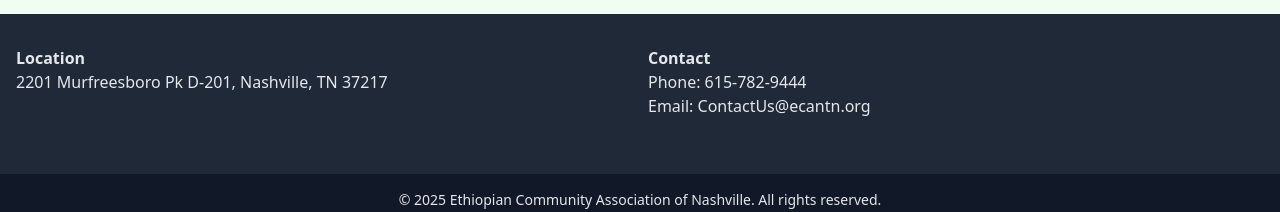
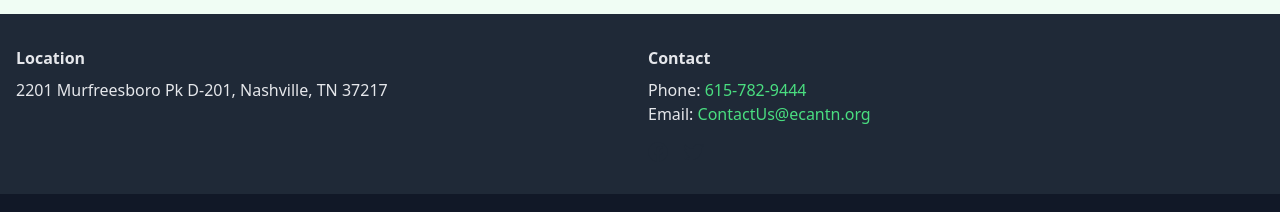
Before and after one commit to dagmawinegesse12/ecan, a Next.js app: page / in a window 1280 px wide. Shown: the part 1064-1276 px from the top of the page. Built offline with nearby package versions, Linux system fonts and the light colour scheme.

Commit message:
final demo changes

```diff
--- a/src/components/Footer.tsx
+++ b/src/components/Footer.tsx
@@ -1,4 +1,3 @@
-
 // components/Footer.tsx
 import React from "react";
 import Link from "next/link";
@@ -8,19 +7,35 @@
   <footer className="bg-gray-800 text-gray-200 mt-16">
     <div className="max-w-7xl mx-auto px-4 py-8 grid grid-cols-1 md:grid-cols-2 gap-4">
       <div>
-        <h4 className="font-semibold">Location</h4>
+        <h4 className="font-semibold mb-2">Location</h4>
         <p>2201 Murfreesboro Pk D-201, Nashville, TN 37217</p>
       </div>
       <div>
-        <h4 className="font-semibold">Contact</h4>
-        <p>Phone: 615-782-9444</p>
-        <p>Email: ContactUs@ecantn.org</p>
-        <div className="flex space-x-4 mt-2">
+        <h4 className="font-semibold mb-2">Contact</h4>
+        <p>
+          Phone:{" "}
+          <a
+            href="tel:+16157829444"
+            className="text-green-400 hover:text-green-200"
+          >
+            615-782-9444
+          </a>
+        </p>
+        <p>
+          Email:{" "}
+          <a
+            href="mailto:ContactUs@ecantn.org"
+            className="text-green-400 hover:text-green-200"
+          >
+            ContactUs@ecantn.org
+          </a>
+        </p>
+        <div className="flex space-x-4 mt-4">
           <Link href="https://facebook.com" aria-label="Facebook">
-            <FaFacebook className="hover:text-white" />
+            <FaFacebook className="text-xl hover:text-white transition" />
           </Link>
           <Link href="https://twitter.com" aria-label="Twitter">
-            <FaTwitter className="hover:text-white" />
+            <FaTwitter className="text-xl hover:text-white transition" />
           </Link>
         </div>
       </div>
--- a/src/pages/about.tsx
+++ b/src/pages/about.tsx
@@ -111,7 +111,7 @@
 
     <TeamSection members={team} />
 
-    {/* Footer */}w
+    {/* Footer */}
     <Footer />
   </div>
 );
```
